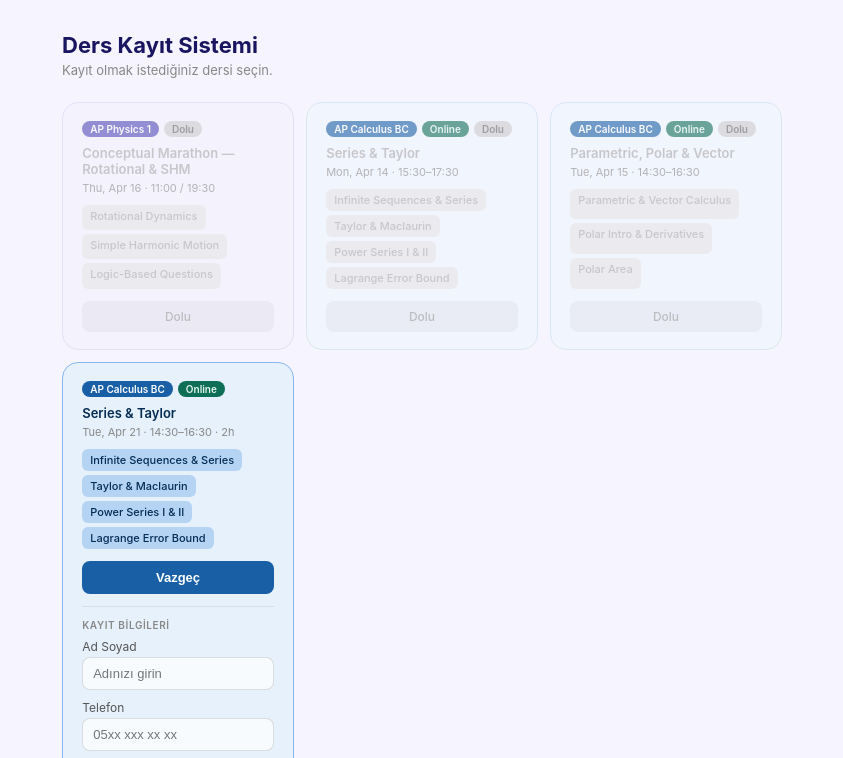
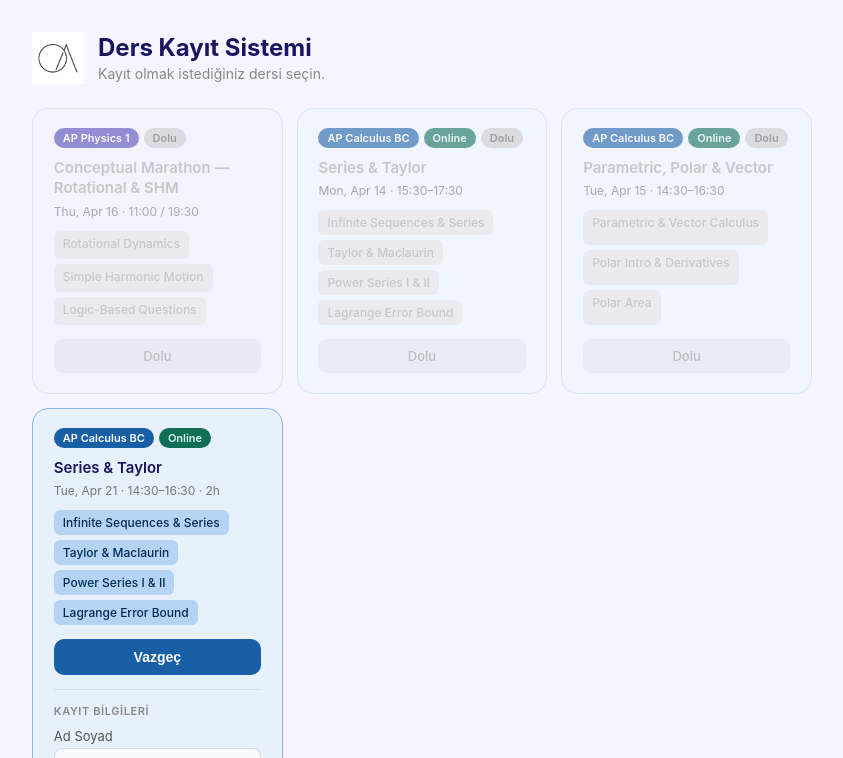
Before and after one commit to oguzhamurculu-coursuite/apphysics-kayit, a plain HTML site: page index.html in a window 1280 px wide. Both pictures are taken after a click on the button "Kayıt Ol". Shown: the top 758 px of the page, without its empty margins (218-1061 px from the left). Drawn offline with Linux system fonts and the light colour scheme.

Commit message:
Update index.html

```diff
--- a/index.html
+++ b/index.html
@@ -7,73 +7,80 @@
 <style>
   * { box-sizing: border-box; margin: 0; padding: 0; }
   body { font-family: -apple-system, BlinkMacSystemFont, 'Segoe UI', sans-serif; background: #f5f4ff; min-height: 100vh; padding: 2rem 1rem; }
-  .container { max-width: 720px; margin: 0 auto; }
-  .page-title { font-size: 22px; font-weight: 700; color: #1a1560; margin-bottom: 4px; }
-  .page-sub { font-size: 13px; color: #888; margin-bottom: 1.5rem; }
+  .container { max-width: 780px; margin: 0 auto; }
 
-  .grid { display: grid; grid-template-columns: repeat(3, minmax(0, 1fr)); gap: 12px; }
-  @media (max-width: 600px) { .grid { grid-template-columns: 1fr; } }
+  .header { display: flex; align-items: center; gap: 14px; margin-bottom: 1.5rem; }
+  .header img { width: 52px; height: 52px; object-fit: contain; }
+  .header-text h1 { font-size: 24px; font-weight: 700; color: #1a1560; line-height: 1.2; }
+  .header-text p { font-size: 14px; color: #888; margin-top: 2px; }
 
-  .course { border-radius: 16px; padding: 1.1rem 1.2rem; display: flex; flex-direction: column; }
+  .grid { display: grid; grid-template-columns: repeat(3, minmax(0, 1fr)); gap: 14px; }
+  @media (max-width: 700px) { .grid { grid-template-columns: 1fr; } }
+  @media (min-width: 480px) and (max-width: 700px) { .grid { grid-template-columns: repeat(2, minmax(0, 1fr)); } }
+
+  .course { border-radius: 16px; padding: 1.2rem 1.3rem; display: flex; flex-direction: column; }
   .course.full { opacity: .6; }
-
   .course-physics { background: #eeedfe; border: 1px solid #AFA9EC; }
   .course-calculus { background: #e6f1fb; border: 1px solid #85B7EB; }
   .course-full-physics { background: #f3f2fc; border: 1px solid #d5d3f0; }
   .course-full-calculus { background: #f0f6fc; border: 1px solid #c8ddf2; }
 
-  .course-top { display: flex; gap: 5px; margin-bottom: 8px; align-items: center; flex-wrap: wrap; }
-  .tag { display: inline-block; font-size: 10px; font-weight: 600; padding: 2px 8px; border-radius: 20px; }
+  .course-top { display: flex; gap: 5px; margin-bottom: 10px; align-items: center; flex-wrap: wrap; }
+  .tag { display: inline-block; font-size: 11px; font-weight: 600; padding: 3px 9px; border-radius: 20px; }
   .tag-physics { background: #534AB7; color: #fff; }
   .tag-calculus { background: #185FA5; color: #fff; }
   .tag-online { background: #0f6e56; color: #e1f5ee; }
   .tag-full { background: #ccc; color: #666; }
 
-  .course-title { font-size: 13px; font-weight: 600; margin-bottom: 4px; }
-  .course-physics .course-title { color: #26215C; }
-  .course-calculus .course-title { color: #042C53; }
-  .course-full-physics .course-title { color: #aaa; }
-  .course-full-calculus .course-title { color: #aaa; }
+  .course-title { font-size: 15px; font-weight: 600; margin-bottom: 5px; line-height: 1.35; }
+  .course-physics .course-title, .course-calculus .course-title { color: #1a1560; }
+  .course-full-physics .course-title, .course-full-calculus .course-title { color: #aaa; }
 
-  .course-date { font-size: 11px; color: #888; margin-bottom: 10px; }
+  .course-date { font-size: 12px; color: #777; margin-bottom: 12px; }
 
-  .topics { display: flex; flex-wrap: wrap; gap: 4px; margin-bottom: 12px; flex: 1; }
-  .topic { border-radius: 6px; padding: 4px 8px; font-size: 11px; font-weight: 500; }
+  .topics { display: flex; flex-wrap: wrap; gap: 5px; margin-bottom: 14px; flex: 1; }
+  .topic { border-radius: 6px; padding: 5px 9px; font-size: 12px; font-weight: 500; }
   .topic-physics { background: #CECBF6; color: #26215C; }
   .topic-calculus { background: #B5D4F4; color: #042C53; }
   .topic-full { background: #e5e5e5; color: #aaa; }
 
-  .full-banner { background: rgba(0,0,0,0.06); border-radius: 8px; padding: 8px; text-align: center; font-size: 12px; color: #999; font-weight: 500; margin-top: auto; }
+  .full-banner { background: rgba(0,0,0,0.06); border-radius: 8px; padding: 9px; text-align: center; font-size: 13px; color: #999; font-weight: 500; margin-top: auto; }
 
-  .form-toggle { color: #fff; border: none; border-radius: 8px; padding: 9px 14px; font-size: 13px; font-weight: 600; cursor: pointer; width: 100%; transition: background .15s; margin-top: auto; }
+  .form-toggle { color: #fff; border: none; border-radius: 10px; padding: 10px 14px; font-size: 14px; font-weight: 600; cursor: pointer; width: 100%; transition: background .15s; margin-top: auto; }
   .form-toggle-physics { background: #534AB7; }
   .form-toggle-physics:hover { background: #3C3489; }
   .form-toggle-calculus { background: #185FA5; }
   .form-toggle-calculus:hover { background: #0C447C; }
 
-  .register-form { display: none; margin-top: 12px; border-top: 1px solid rgba(0,0,0,0.08); padding-top: 12px; }
+  .register-form { display: none; margin-top: 14px; border-top: 1px solid rgba(0,0,0,0.08); padding-top: 14px; }
   .register-form.open { display: block; }
-  .section-title { font-size: 10px; font-weight: 600; color: #888; letter-spacing: .6px; text-transform: uppercase; margin-bottom: 8px; }
-  .field { margin-bottom: 10px; }
-  .field label { display: block; font-size: 12px; color: #555; margin-bottom: 3px; }
-  .field input { width: 100%; padding: 8px 10px; border: 1.5px solid rgba(0,0,0,0.12); border-radius: 8px; font-size: 13px; outline: none; background: rgba(255,255,255,0.7); transition: border-color .15s; }
+  .section-title { font-size: 11px; font-weight: 600; color: #888; letter-spacing: .6px; text-transform: uppercase; margin-bottom: 10px; }
+  .field { margin-bottom: 11px; }
+  .field label { display: block; font-size: 13px; color: #555; margin-bottom: 4px; }
+  .field input { width: 100%; padding: 9px 11px; border: 1.5px solid rgba(0,0,0,0.12); border-radius: 8px; font-size: 14px; outline: none; background: rgba(255,255,255,0.7); transition: border-color .15s; }
   .field input:focus { border-color: #378ADD; background: #fff; }
-  .err { font-size: 11px; color: #c0392b; margin-top: 2px; display: none; }
-  .submit-btn { width: 100%; padding: 9px; color: #fff; border: none; border-radius: 8px; font-size: 13px; font-weight: 600; cursor: pointer; transition: background .15s; }
+  .err { font-size: 12px; color: #c0392b; margin-top: 3px; display: none; }
+  .submit-btn { width: 100%; padding: 10px; color: #fff; border: none; border-radius: 8px; font-size: 14px; font-weight: 600; cursor: pointer; transition: background .15s; }
   .submit-btn-physics { background: #534AB7; }
   .submit-btn-physics:hover { background: #3C3489; }
   .submit-btn-calculus { background: #185FA5; }
   .submit-btn-calculus:hover { background: #0C447C; }
   .submit-btn:disabled { background: #aaa; cursor: not-allowed; }
-  .success-box { background: rgba(255,255,255,0.6); border-radius: 8px; padding: 10px; text-align: center; margin-top: 10px; }
-  .success-box h3 { font-size: 13px; margin-bottom: 3px; color: #27500a; }
-  .success-box p { font-size: 12px; color: #3b6d11; }
+  .success-box { background: rgba(255,255,255,0.7); border-radius: 8px; padding: 12px; text-align: center; margin-top: 10px; }
+  .success-box h3 { font-size: 14px; margin-bottom: 3px; color: #27500a; }
+  .success-box p { font-size: 13px; color: #3b6d11; }
 </style>
 </head>
 <body>
 <div class="container">
-  <p class="page-title">Ders Kayıt Sistemi</p>
-  <p class="page-sub">Kayıt olmak istediğiniz dersi seçin.</p>
+
+  <div class="header">
+    <img src="/logo.jpeg" alt="Oğuz Aras logo">
+    <div class="header-text">
+      <h1>Ders Kayıt Sistemi</h1>
+      <p>Kayıt olmak istediğiniz dersi seçin.</p>
+    </div>
+  </div>
 
   <div class="grid">
 
@@ -156,7 +163,7 @@
           <div class="err" id="bc3-err-phone">Geçerli bir numara girin.</div>
         </div>
         <div class="field">
-          <label>E-posta <span style="color:#aaa;font-size:11px">(isteğe bağlı)</span></label>
+          <label>E-posta <span style="color:#aaa;font-size:12px">(isteğe bağlı)</span></label>
           <input type="email" id="bc3-email" placeholder="ornek@mail.com">
         </div>
         <button class="submit-btn submit-btn-calculus" id="bc3-submit" onclick="submitForm('bc3', 'Tuesday April 21 · 14:30–16:30 · Calculus BC Series & Taylor')">Kaydımı Tamamla</button>
```
